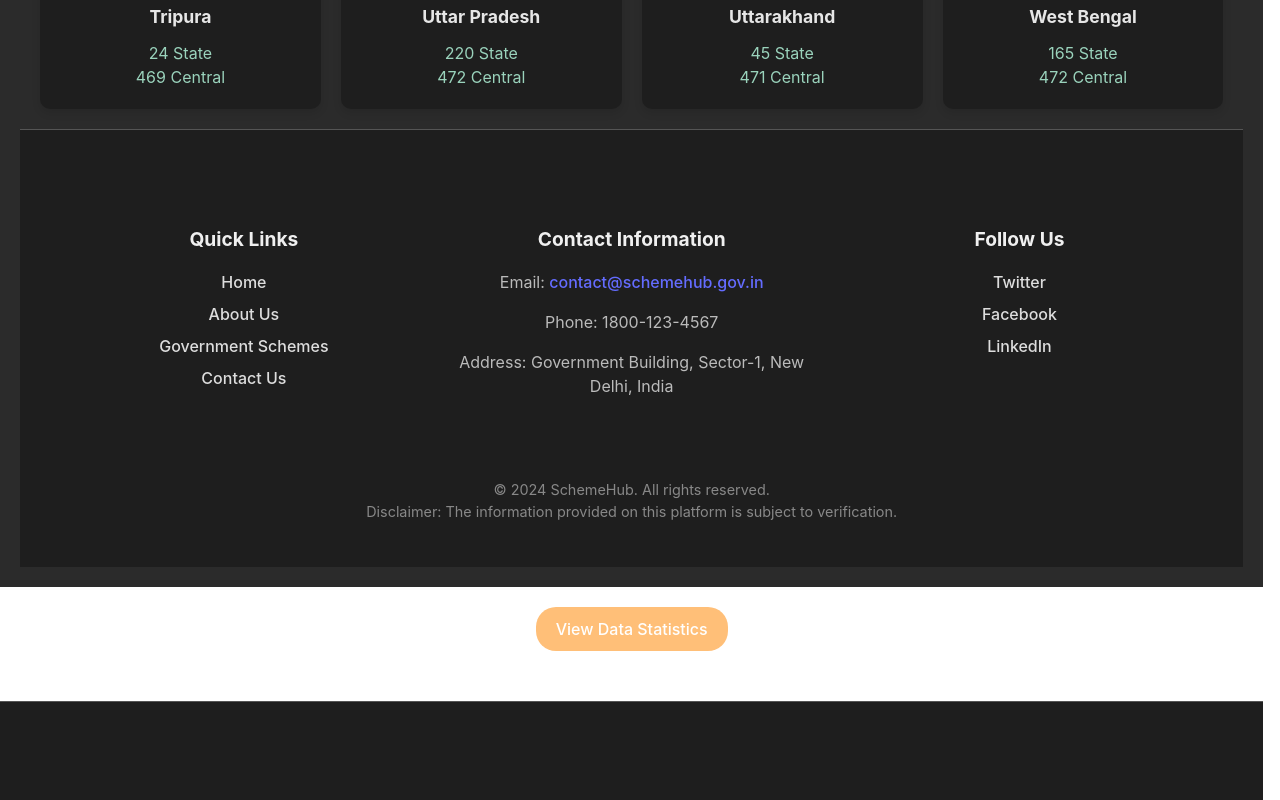
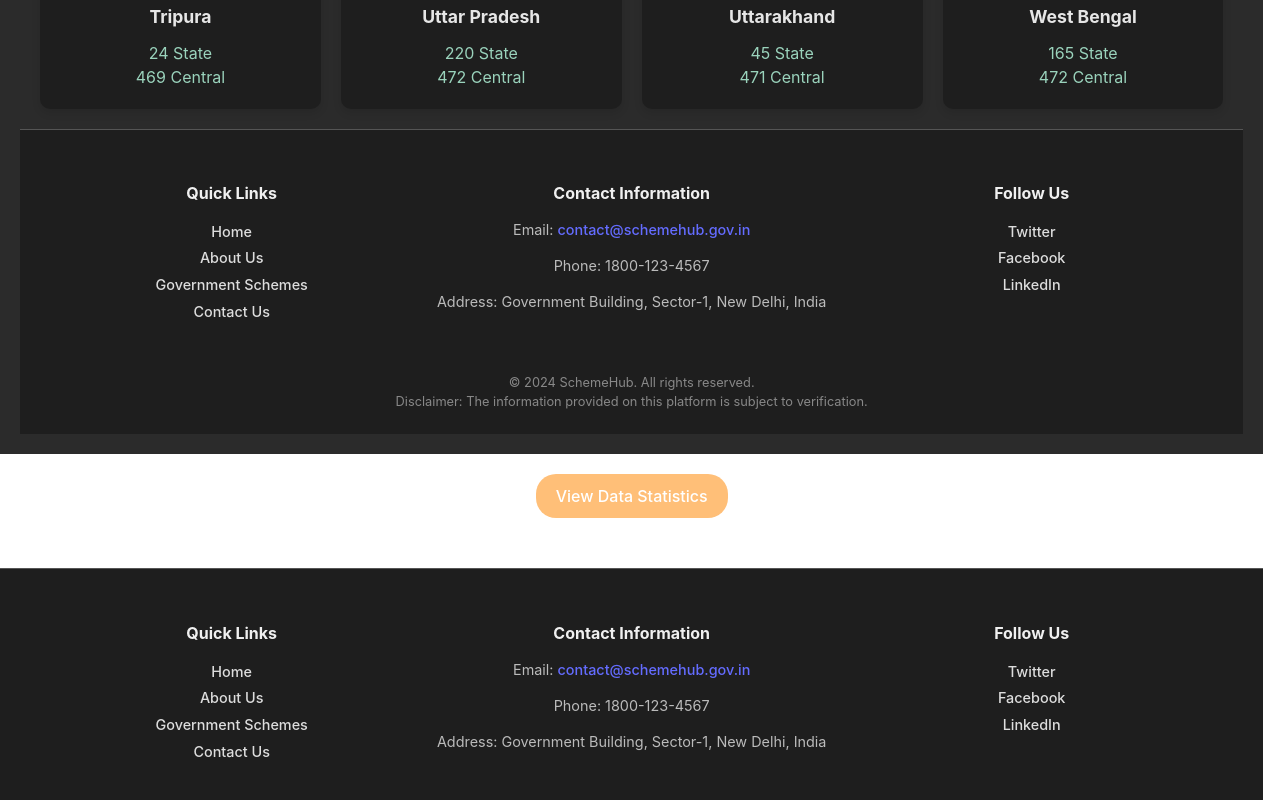
Before and after one commit to shui6540/new-sih, a React (Vite) app: page / in a window 1280 px wide. Shown: the part 2660-3460 px from the top of the page. Built offline with nearby package versions, Linux system fonts and the light colour scheme.

Commit message:
Update CategoryGrid.css

```diff
--- a/src/components/CategoryGrid.css
+++ b/src/components/CategoryGrid.css
@@ -1,71 +1,92 @@
-/* Page layout and general styling */
-.centralMinistriesPage {
+/* Footer Container Styles */
+.footer {
+  display: flex;
+  flex-direction: column;
+  align-items: center;
   text-align: center;
-  padding: 20px;
-  background-color: #2b2b2b; /* Background color for page */
-  color: white;
+  padding: 10px; /* Reduced padding */
+  background-color: #1e1e1e;
+  color: #f1f1f1;
+  position: relative;
+  bottom: 0;
+  width: 100%;
+  border-top: 1px solid #555;
+  overflow: hidden; /* Prevent overflow */
+  box-sizing: border-box; /* Include padding in width calculations */
 }
 
-h1 {
-  font-size: 2.5rem;
-  margin-bottom: 20px;
-  color: white;
+.footer-container {
+  display: flex;
+  justify-content: space-between;
+  width: 100%; /* Full width */
+  max-width: 1200px; /* Adjusted max-width for smaller size */
+  flex-wrap: wrap;
+  padding: 15px 0; /* Reduced padding */
+  box-sizing: border-box; /* Include padding in width calculations */
 }
 
-/* Grid container for the ministry cards */
-.gridContainer {
-  display: grid;
-  grid-template-columns: repeat(auto-fit, minmax(250px, 1fr)); /* Responsive grid */
-  gap: 20px;
-  padding: 20px;
+.footer-section {
+  flex: 1;
+  margin: 5px; /* Reduced margin */
+  min-width: 150px; /* Adjusted minimum width */
+  box-sizing: border-box; /* Include padding in width calculations */
 }
 
-/* Individual ministry card styling */
-.ministryCard {
-  background-color: #1e1e1e; /* Card background color */
-  color: white;
-  border-radius: 10px;
-  padding: 20px;
-  text-align: center;
-  box-shadow: 0 4px 8px rgba(0, 0, 0, 0.1); /* Subtle shadow for depth */
-  transition: transform 0.3s ease, background-color 0.3s ease;
+.footer-section h4 {
+  font-size: 1em; /* Smaller font size */
+  margin-bottom: 8px; /* Reduced margin */
+  color: #f0f0f0;
 }
 
-/* Hover effect for cards */
-.ministryCard:hover {
-  transform: scale(1.05); /* Slight zoom on hover */
-  background-color: #333; /* Darker background on hover */
-  cursor: pointer;
+.footer-section p,
+.footer-links li,
+.footer-social li {
+  color: #bbb;
+  font-size: 0.9em; /* Adjusted font size for readability */
 }
 
-/* Heading inside each ministry card */
-.ministryCard h4 {
-  font-size: 1.1rem;
-  margin-bottom: 10px;
+.footer-links,
+.footer-social {
+  list-style-type: none;
+  padding: 0;
 }
 
-/* Text inside the card for schemes */
-.ministryCard p {
-  font-size: 1rem;
-  margin: 0;
-  color: #9ad3bc; /* Light green for schemes count */
+.footer-links li,
+.footer-social li {
+  margin: 5px; /* Reduced margin */
 }
-.category-icon {
-  font-size: 37px; /* Increased icon size */
-  margin-bottom: 12px; /* Space between icon and text */
-  color: #78E08F; /* Default icon color, matches green for consistency */
+
+.footer-links li a,
+.footer-social li a {
+  text-decoration: none;
+  color: #ddd;
+  transition: color 0.3s ease;
 }
-/* Media query for small screens */
-@media (max-width: 600px) {
-  .ministryCard {
-      padding: 15px; /* Reduced padding on smaller screens */
+
+.footer-links li a:hover,
+.footer-social li a:hover {
+  color: #fff;
+}
+
+.footer-copyRight {
+  margin-top: 15px; /* Reduced margin */
+  font-size: 0.8em; /* Smaller font size */
+  color: #888;
+}
+
+.footer-social {
+  margin-left: auto;
+}
+
+/* Responsive styles for smaller screens */
+@media (max-width: 768px) {
+  .footer-container {
+    flex-direction: column;
+    align-items: center;
   }
 
-  .ministryCard h4 {
-      font-size: 1rem; /* Smaller font size for heading */
-  }
-
-  .ministryCard p {
-      font-size: 0.9rem; /* Smaller font size for schemes text */
+  .footer-section {
+    text-align: center;
+    margin: 10px 0; /* Adjusted margin for better spacing on small screens */
   }
 }
```
